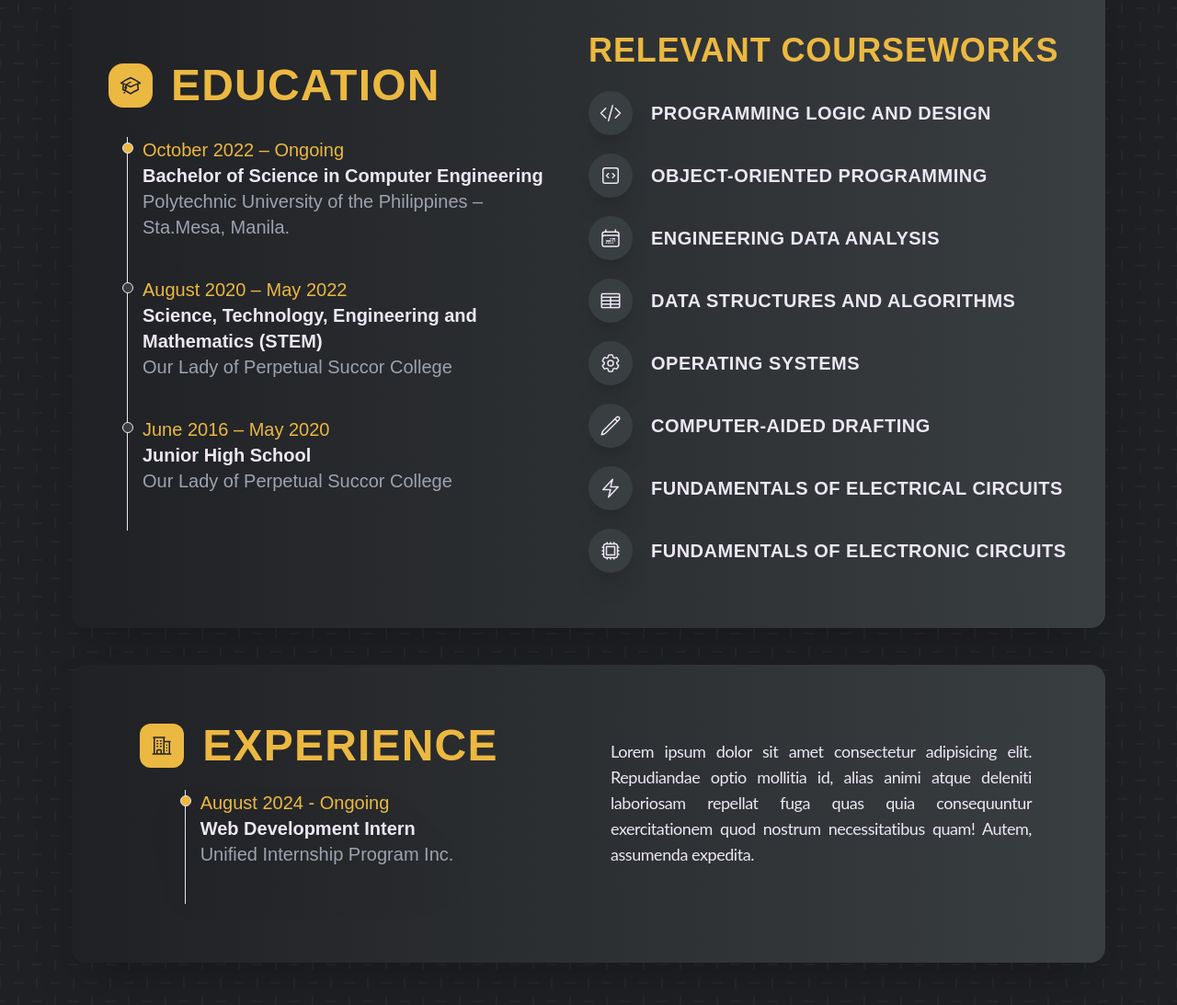
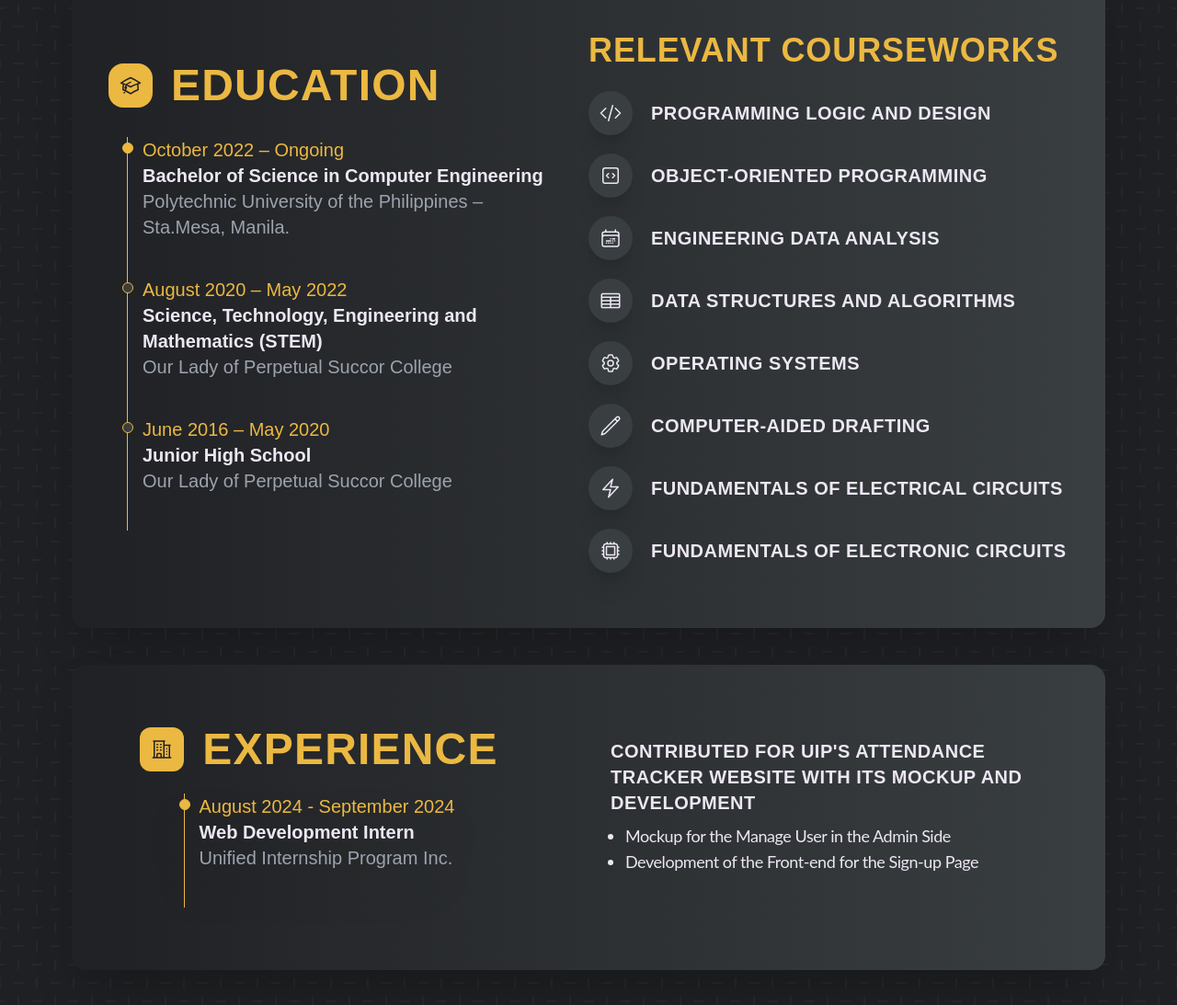
Before and after one commit to kennethbinasa/Portfolio-Tailwind, a website built with Vite: page index.html in a window 1280 px wide. Shown: the part 1631-2724 px from the top of the page at 92% size. Built offline with nearby package versions, Linux system fonts and the light colour scheme.

Commit message:
modify experience

```diff
--- a/index.html
+++ b/index.html
@@ -198,21 +198,21 @@
                             Education
                         </h2>
                     </div>
-                    <ol class="relative border-s border-onyx dark:border-bright-gray dark:border-meat justify-center items-center ml-5">
+                    <ol class="relative border-s border-onyx dark:border-meat justify-center items-center ml-5">
                         <li class="mb-10 ms-4">
-                            <div class="absolute w-3 h-3 bg-gray-200 rounded-full mt-1.5 -start-1.5 border border-onyx dark:border-bright-gray dark:border-meat dark:bg-meat"></div>
+                            <div class="absolute w-3 h-3 bg-gray-200 rounded-full mt-1.5 -start-1.5 border border-onyx dark:border-meat dark:bg-meat"></div>
                             <time class="mb-1 lg:text-xl text-normal font-normal font-montserrat leading-none text-gray-400 dark:text-meat">October 2022 – Ongoing</time>
                             <h3 class="lg:text-xl text-normal font-bold font-montserrat text-onyx dark:text-bright-gray">Bachelor of Science in Computer Engineering</h3>
                             <p class="mb-4 lg:text-xl text-normal font-normal font-montserrat text-gray-500 dark:text-gray-400">Polytechnic University of the Philippines – Sta.Mesa, Manila.</p>
                         </li>
                         <li class="mb-10 ms-4">
-                            <div class="absolute w-3 h-3 bg-gray-200 rounded-full mt-1.5 -start-1.5 border border-onyx dark:border-bright-gray dark:border-meat dark:bg-onyx"></div>
+                            <div class="absolute w-3 h-3 bg-gray-200 rounded-full mt-1.5 -start-1.5 border border-onyx dark:border-meat dark:bg-onyx"></div>
                             <time class="mb-1 lg:text-xl text-normal font-normal font-montserrat leading-none text-gray-400 dark:text-meat">August 2020 – May 2022</time>
                             <h3 class="lg:text-xl text-normal font-bold font-montserrat text-onyx dark:text-bright-gray">Science, Technology, Engineering and Mathematics (STEM)</h3>
                             <p class="mb-4 lg:text-xl text-normal font-normal font-montserrat text-gray-500 dark:text-gray-400">Our Lady of Perpetual Succor College</p>
                         </li>
                         <li class="mb-10 ms-4">
-                            <div class="absolute w-3 h-3 bg-gray-200 rounded-full mt-1.5 -start-1.5 border border-onyx dark:border-bright-gray dark:border-meat dark:bg-onyx"></div>
+                            <div class="absolute w-3 h-3 bg-gray-200 rounded-full mt-1.5 -start-1.5 border border-onyx dark:border-meat dark:bg-onyx"></div>
                             <time class="mb-1 lg:text-xl text-normal font-normal font-montserrat leading-none text-gray-400 dark:text-meat">June 2016 – May 2020</time>
                             <h3 class="lg:text-xl text-normal font-bold font-montserrat text-onyx dark:text-bright-gray">Junior High School</h3>
                             <p class="mb-4 lg:text-xl text-normal font-normal font-montserrat text-gray-500 dark:text-gray-400">Our Lady of Perpetual Succor College</p>
@@ -322,20 +322,24 @@
                     </h2>
                 </div>
                 <div class="flex justify-center flex-1 mb-10 md:mb-16 lg:mb-0 drop-shadow-2xl z-10 ">
-                    <ol class="relative border-s border-onyx dark:border-bright-gray dark:border-meat justify-center items-center">
+                    <ol class="relative border-s border-onyx dark:border-meat justify-center items-center">
                         <li class="mb-10 ms-4">
-                            <div class="absolute w-3 h-3 bg-gray-200 rounded-full mt-1.5 -start-1.5 border border-onyx dark:border-bright-gray dark:border-meat dark:bg-meat"></div>
-                            <time class="mb-1 lg:text-xl text-normal font-normal font-montserrat leading-none text-gray-400 dark:text-meat">August 2024 - Ongoing</time>
+                            <div class="absolute w-3 h-3 bg-gray-200 rounded-full mt-1.5 -start-1.5 border border-onyx dark:border-meat dark:bg-meat"></div>
+                            <time class="mb-1 lg:text-xl text-normal font-normal font-montserrat leading-none text-gray-400 dark:text-meat">August 2024 - September 2024</time>
                             <h3 class="lg:text-xl text-normal font-bold font-montserrat text-onyx dark:text-bright-gray">Web Development Intern</h3>
                             <p class="mb-4 lg:text-xl text-normal font-normal font-montserrat text-gray-500 dark:text-gray-400">Unified Internship Program Inc.</p>
                         </li>
                     </ol>
                 </div>
             </div>
-            <div class="flex flex-1 flex-col items-center lg:p-10 p-0 lg:items-start">
-                <p class="text-onyx dark:text-bright-gray font-lato lg:text-lg  text-normal lg:py-0 py-5 tracking-tight lg:text-justify md:text-center text-justify mb-6">
-                    Lorem ipsum dolor sit amet consectetur adipisicing elit. Repudiandae optio mollitia id, alias animi atque deleniti laboriosam repellat fuga quas quia consequuntur exercitationem quod nostrum necessitatibus quam! Autem, assumenda expedita.
-                </p>
+            <div class="flex flex-1 flex-col items-center lg:p-10 p-0 lg:items-start gap-2">
+                <h3 class="text-onyx dark:text-bright-gray uppercase font-montserrat font-extrabold text-normal md:text-4 tracking-wide lg:text-xl text-center lg:text-left">
+                    Contributed for UIP's Attendance Tracker Website with its Mockup and Development
+                </h3>
+                <ul class="list-disc text-onyx dark:text-bright-gray font-lato lg:text-lg  text-normal lg:py-0 py-5 tracking-tight lg:text-justify md:text-center text-justify mb-6 ml-4">
+                    <li>Mockup for the Manage User in the Admin Side</li>
+                    <li>Development of the Front-end for the Sign-up Page</li>
+                </ul>
             </div>
         </div>
     </section>
```
Also changed, not shown: dist/output.css.
